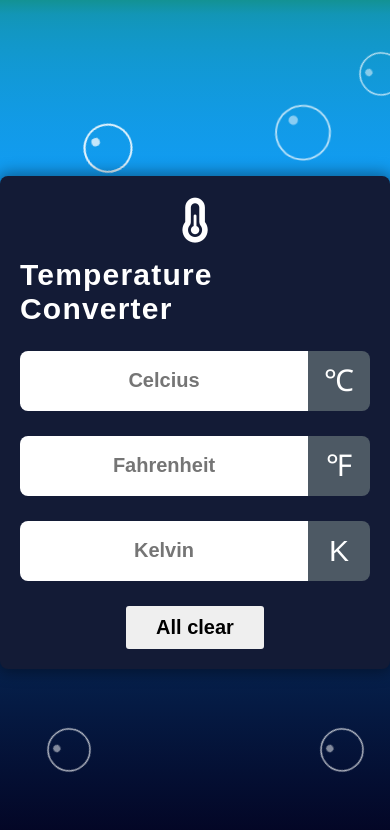
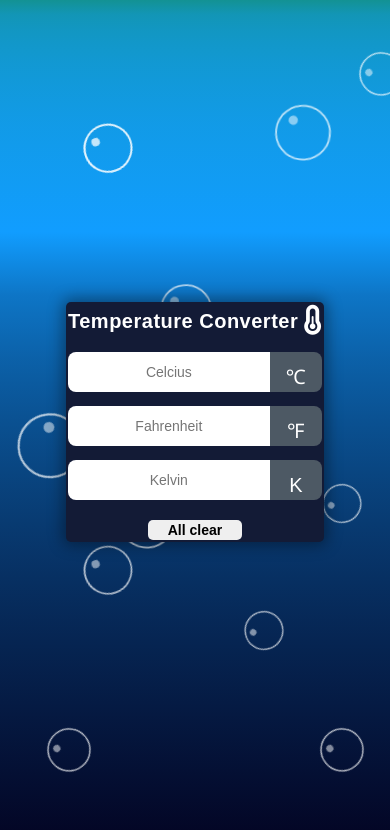
Before and after one commit to amansaini3/Temperature-converter, a plain HTML site: page index.html in a window 390 px wide. Shown: the top 830 px of the page. Drawn offline with Linux system fonts and the light colour scheme.

Commit message:
i make it Responsive

```diff
--- a/style.css
+++ b/style.css
@@ -8,6 +8,7 @@ body{
     align-items: center;
     justify-content: center;
     min-height: 100vh;
+    overflow: hidden;
 
 }
 .container{
@@ -90,3 +91,56 @@ input::-webkit-inner-spin-button{
     background: #000;
     color: #fff;
 }
+
+/* ........media queries .......  */
+@media only screen and (max-width: 600px) {
+    .container{
+        max-width: 400px;
+        border-radius: 5px;
+        font-family: sans-serif;
+        padding: 2px;
+        z-index: +4;
+     }
+     .title{
+        gap: 5px;
+    }
+    .temperature-icon{
+        font-size: 30px;
+
+    }
+    .icon{
+
+        height: 40px;
+        line-height: 50px;
+        padding: 0 6px;
+        font-size: 20px;
+    }
+     h1{
+        letter-spacing: 0.5px;
+        font-size: 20px;
+    }
+    #celcius, #fahrenheit, #kelvin{
+
+        margin-top: 14px;
+    }
+    input{
+
+        height: 40px;
+        font-size: 14px;
+        font-weight: 500;
+        padding: 0 0px;
+    }
+    .button{
+        margin-top: 20px;
+
+
+    }
+    .button button{
+        padding: 2px 20px;
+        font-size: 14px;
+        font-weight: 600;
+        border-radius: 5px;
+    }
+
+
+}
--- a/style1.css
+++ b/style1.css
@@ -1,7 +1,4 @@
-* {
-    margin: 0;
-    padding: 0;
-  }
+
   .wrapper {
     height: 100%;
     width: 100%;
```
